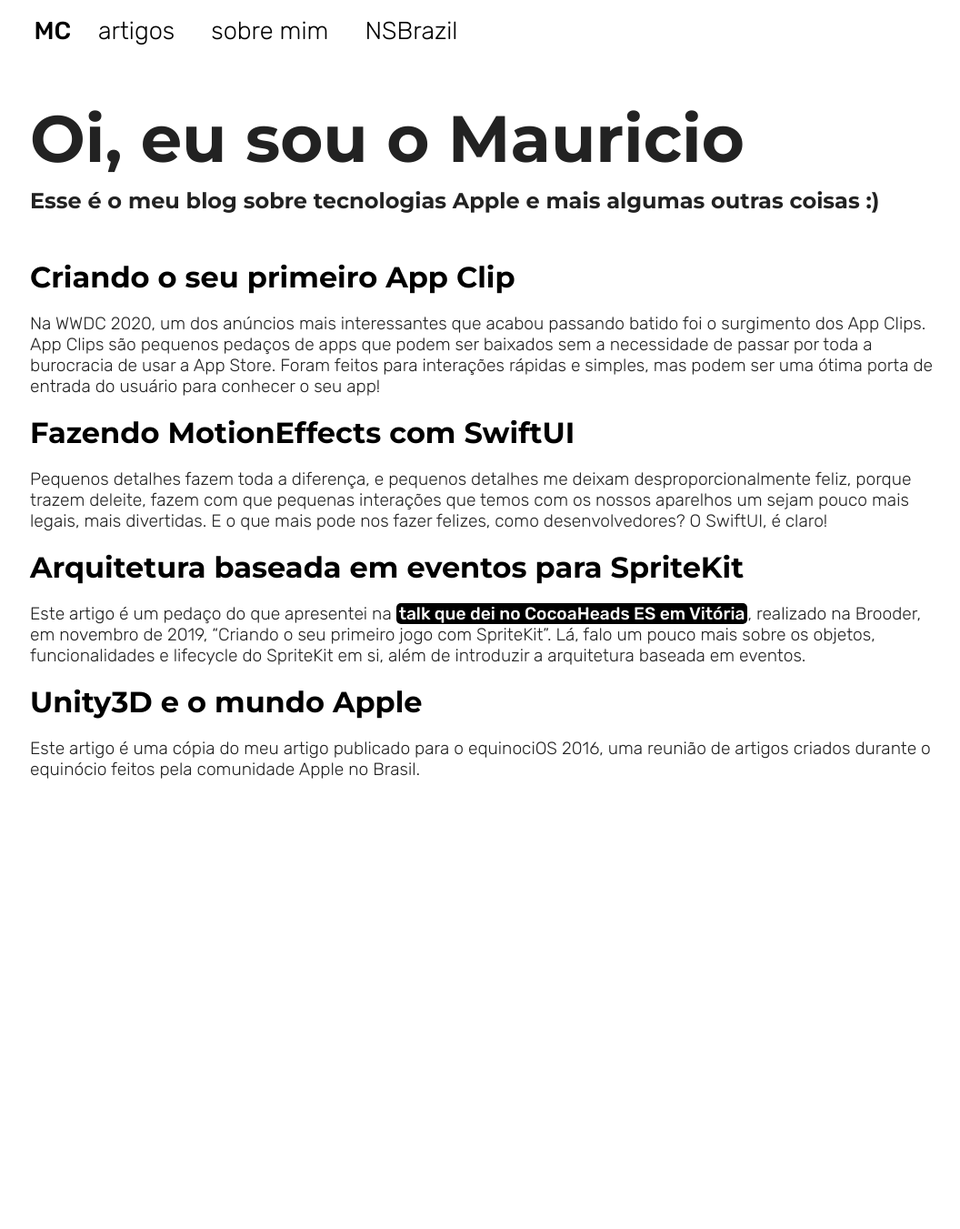
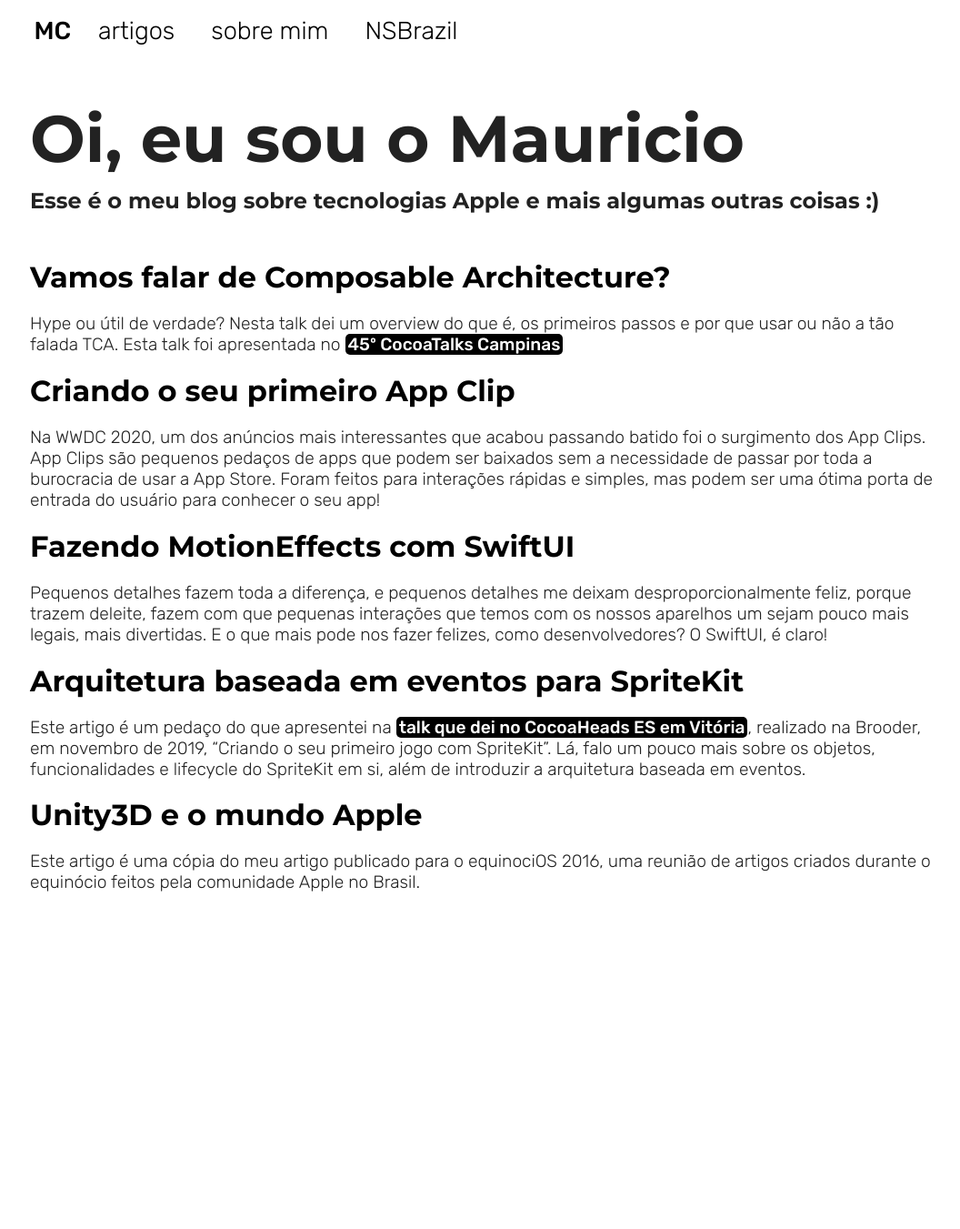
Before and after one commit to loloop/loloop.github.io, a Jekyll site: the page built from index.html, in a window 1280 px wide. Shown: the whole page at 91% size, without its empty margins (107-1163 px from the left). Built offline with Jekyll 4.4.1, drawn with Linux system fonts in a browser that asks for light colours; before the commit the page ends 1227 px from its top, so only the background shows below that.

Commit message:
adds the composable architecture talk to both blog and resume

```diff
--- /dev/null
+++ b/_articles/composable-talk.md
@@ -0,0 +1,12 @@
+---
+title: Vamos falar de Composable Architecture?
+description: Hype ou útil de verdade? Nesta talk dei um overview do que é, os primeiros passos e por que usar ou não a tão falada TCA
+publish: true
+layout: video
+src: https://www.youtube.com/embed/qbOXLK7S9_c?si=kWllG2u1XMPWyJVx
+date: 2023-06-28 00:00:00
+---
+
+Hype ou útil de verdade? Nesta talk dei um overview do que é, os primeiros passos e por que usar ou não a tão falada TCA. Esta talk foi apresentada no [45º CocoaTalks Campinas](https://www.meetup.com/cocoaheadscps/events/294304619/)
+
+As anotações da talk estão disponíveis [Aqui](/talks/composable)
```
Also changed, not shown: _layouts/video.html (added, +10 -0 lines), talks/composable.md (+1 -1 lines), Gemfile.lock, 4 other files.
